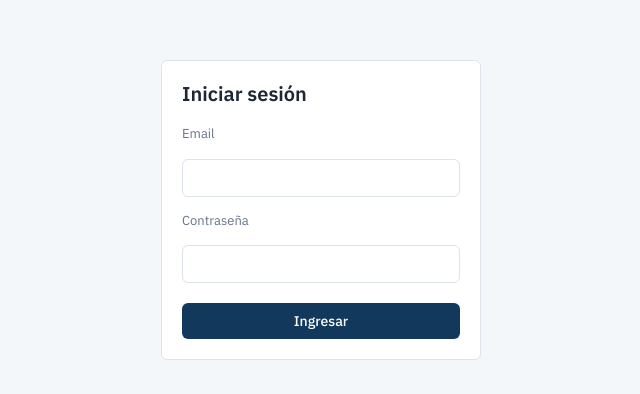
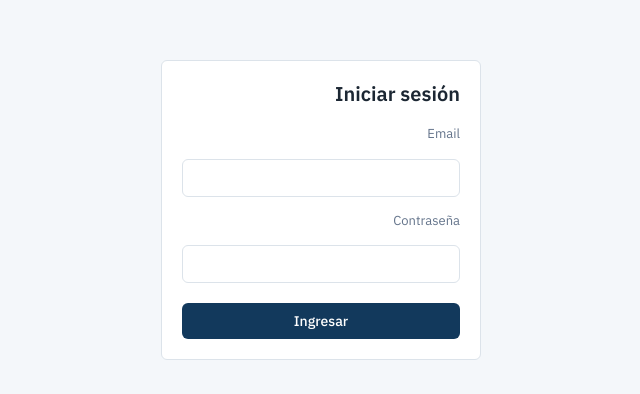
Before and after one commit to romidenardi/sistema-comercio, a React (Vite) app in the folder frontend/: page /login in a window 1280 px wide. Shown: the part 178-572 px from the top of the page, without its empty margins (319-959 px from the left). Built offline with nearby package versions, Linux system fonts and the light colour scheme; no server answers.

Commit message:
Ajustes CSS

```diff
--- a/frontend/src/index.css
+++ b/frontend/src/index.css
@@ -126,7 +126,7 @@ form {
   display: flex;
   flex-wrap: wrap;
   gap: 12px;
-  align-items: flex-start;
+  align-items: flex-end;
   background: var(--color-surface);
   border: 1px solid var(--color-border);
   border-radius: var(--radius);
@@ -151,6 +151,13 @@ textarea {
   border-radius: var(--radius);
   padding: 9px 11px;
   min-width: 160px;
+}
+
+input[type="radio"],
+input[type="checkbox"] {
+  min-width: 0;
+  width: auto;
+  padding: 0;
 }
 
 input:focus,
```
